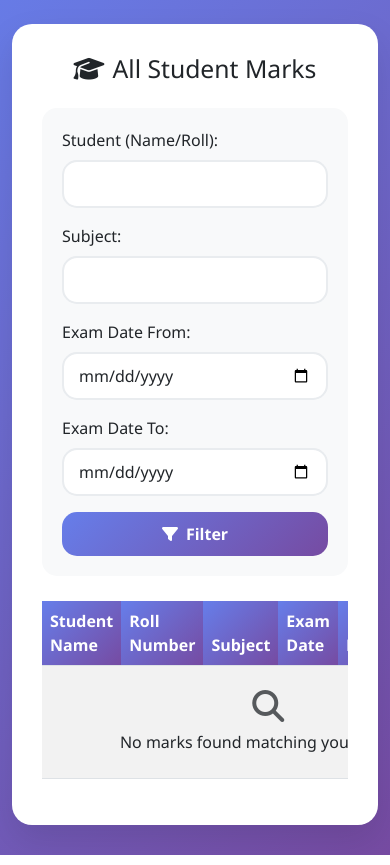
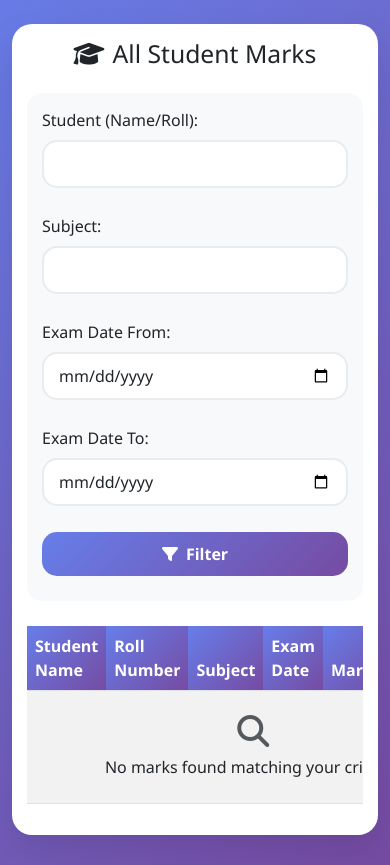
Before and after one commit to 98iam/ATTENDENCE, a Flask app: page /all_marks in a window 390 px wide. Shown: the part 76-941 px from the top of the page. Run offline with Flask 3, Linux system fonts and the light colour scheme; data that the repository does not hold is empty; some libraries are stand-ins or nearby versions.

Commit message:
feat: Enhance mobile responsiveness across templates
This commit improves the mobile user experience by implementing several key changes:

- Added viewport meta tag to index.html for proper scaling.
- Made typography responsive in index.html via style.css media queries.
- Adjusted spacing and padding in index.html, attendance.html (swipe cards), all_student_marks.html (main container and filters), and marks_entry.html (main container and filters) for better layout on small screens.
- Ensured navigation menus are collapsible (hamburger menu) on mobile, specifically updating the admin.html navbar.
- Made tables responsive using .table-responsive in dashboard.html and student_detail.html to prevent layout breakage.
- Ensured other elements like buttons and forms are generally flexible, relying on Bootstrap's responsive features.

These changes aim to provide a more consistent and user-friendly experience on mobile devices.

```diff
--- a/app/static/css/style.css
+++ b/app/static/css/style.css
@@ -82,3 +82,18 @@ button:hover {
 button:active {
     transform: scale(0.95);
 }
+
+/* Media Queries for Responsive Typography */
+@media (max-width: 600px) {
+    header h1 {
+        font-size: 1.8em; /* Reduced font size for smaller screens */
+    }
+
+    main p {
+        font-size: 1em; /* Reduced font size for smaller screens */
+    }
+
+    main {
+        padding: 1em; /* Also adjust padding for smaller screens */
+    }
+}
--- a/app/templates/admin.html
+++ b/app/templates/admin.html
@@ -102,6 +102,10 @@
                 <a class="navbar-brand fw-bold text-primary" href="/">
                     <i class="fas fa-cog me-2"></i>Admin Panel
                 </a>
+        <button class="navbar-toggler" type="button" data-bs-toggle="collapse" data-bs-target="#adminNavbarNav" aria-controls="adminNavbarNav" aria-expanded="false" aria-label="Toggle navigation">
+            <span class="navbar-toggler-icon"></span>
+        </button>
+        <div class="collapse navbar-collapse" id="adminNavbarNav">
             <div class="navbar-nav ms-auto">
                 <a class="nav-link" href="{{ url_for('attendance') }}">
                     <i class="fas fa-users me-1"></i>Attendance
@@ -113,6 +117,7 @@
                     <i class="fas fa-marker me-1"></i>Marks Entry
                 </a>
                 <a class="nav-link" href="{{ url_for('all_student_marks_route') }}"><i class="fas fa-graduation-cap me-1"></i>All Marks</a>
+            </div>
                 </div>
             </div>
         </nav>
--- a/app/templates/all_student_marks.html
+++ b/app/templates/all_student_marks.html
@@ -65,6 +65,24 @@
          .navbar-dark .navbar-nav .nav-link.active {
             background-color: rgba(255, 255, 255, 0.2);
             border-radius: 10px;
+        }
+
+        @media (max-width: 767px) {
+            .main-container {
+                padding: 15px;
+            }
+            .filter-section {
+                padding: 15px;
+            }
+            .filter-section .row > div { /* Make filter inputs stack nicely */
+                margin-bottom: 10px;
+            }
+            .filter-section .d-flex.align-items-end { /* Ensure button aligns well when stacked */
+                align-items: stretch !important;
+            }
+             .filter-section .d-flex.align-items-end button {
+                width: 100%;
+            }
         }
     </style>
 
--- a/app/templates/dashboard.html
+++ b/app/templates/dashboard.html
@@ -286,7 +286,7 @@
                         </button>
                     </div>
 
-                    <div class="student-table">
+                    <div class="student-table table-responsive">
                         <table class="table table-hover mb-0">
                             <thead>
                                 <tr>
--- a/app/templates/index.html
+++ b/app/templates/index.html
@@ -1,6 +1,7 @@
 <!DOCTYPE html>
 <html>
 <head>
+    <meta name="viewport" content="width=device-width, initial-scale=1.0">
     <title>{{ title }} - Flask App</title>
     <link rel="stylesheet" href="{{ url_for('static', filename='css/style.css') }}">
 </head>
--- a/app/templates/student_detail.html
+++ b/app/templates/student_detail.html
@@ -330,7 +330,7 @@
                 <i class="fas fa-calendar me-2"></i>{{ month }}
                 <span class="badge bg-light text-dark ms-2">{{ records|length }} records</span>
             </h5>
-            <div class="attendance-table">
+            <div class="attendance-table table-responsive">
                 <table class="table table-hover mb-0">
                     <thead>
                         <tr>
```
Also changed, not shown: app/templates/attendance.html (+8 -5 lines), app/templates/marks_entry.html (+9 -0 lines). Lines whose indentation alone changed are shown as unchanged.
